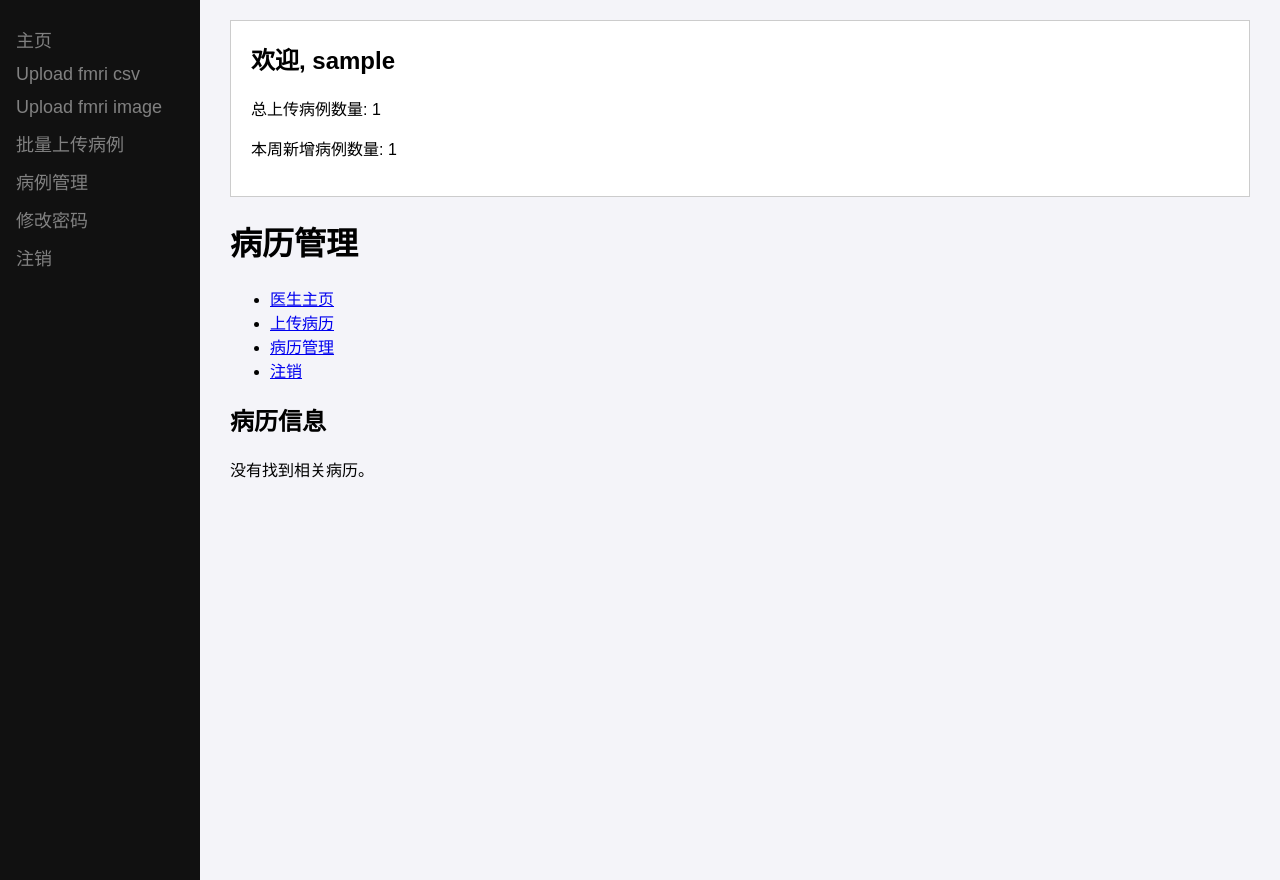
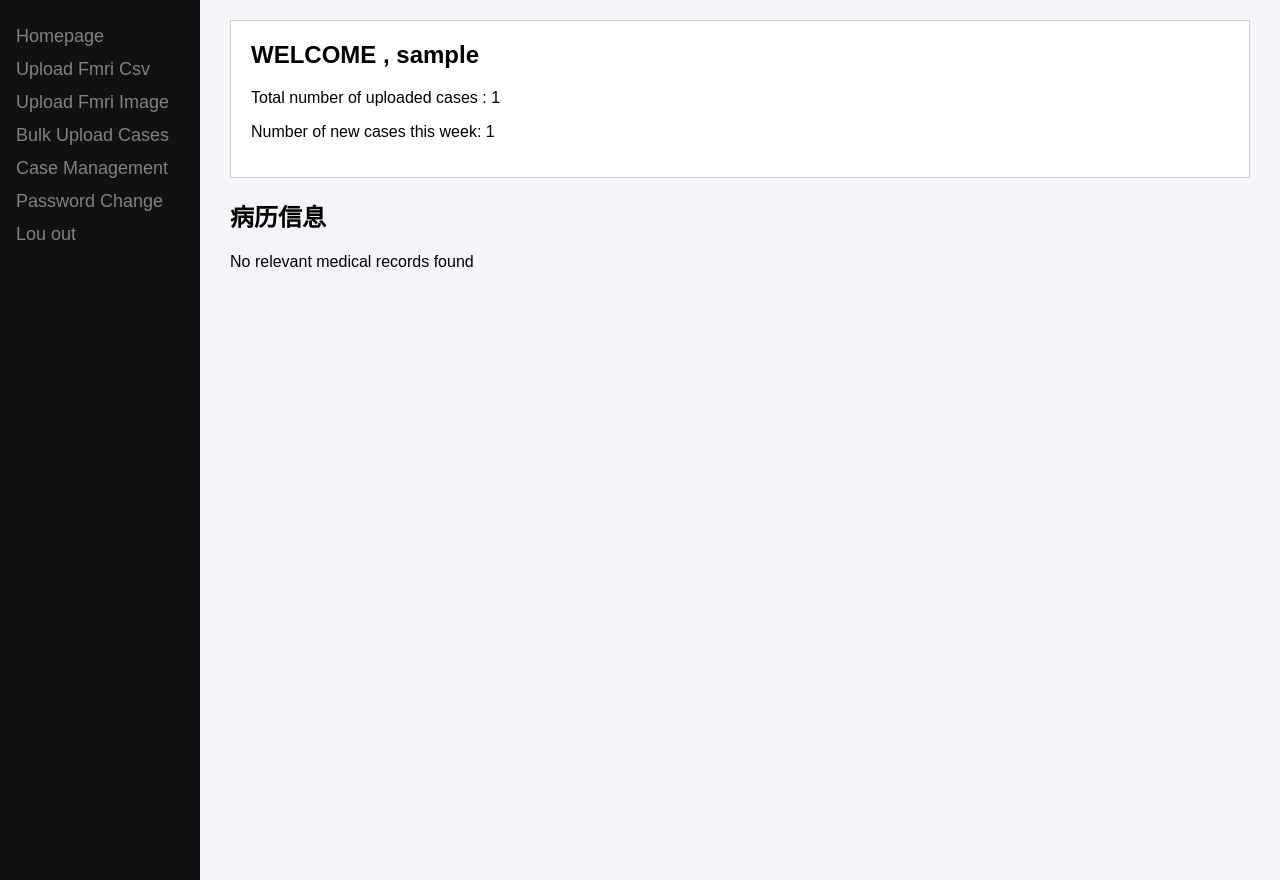
Before and after one commit to kaigegao/asd-website, a Flask app: page /view_cases in a window 1280 px wide. Run offline with Flask 3, Linux system fonts and the light colour scheme; the visitor is signed in with stand-in values (Sample User, id 1); parts of the project's set-up code (start-up, migrations or seed data) failed here and were passed over.

Commit message:
1.7 v1.1

```diff
--- a/app.py
+++ b/app.py
@@ -3,7 +3,7 @@ import datetime
 from datetime import datetime, timedelta
 import logging
 import pandas as pd
-from flask import Flask, render_template, request, redirect, url_for, flash, session, jsonify
+from flask import Flask, render_template, request, redirect, url_for, flash, session, jsonify, send_file
 from werkzeug.utils import secure_filename
 import zipfile
 import csv
@@ -13,25 +13,19 @@ import numpy as np
 from models.MyModel import MyModel  # Ensure this import matches your directory structure
 from flask_cors import CORS
 
-from nilearn import datasets
+
 from nilearn.image import load_img
 from nilearn import masking
 from nilearn.image import resample_to_img
 from nilearn.input_data import NiftiLabelsMasker
-from flask import Flask, send_file
 from nilearn import plotting, datasets
 from nilearn import image
-import matplotlib.pyplot as plt
-import plotly.graph_objects as go
-import plotly.io as pio
-import numpy as np
-import matplotlib.pyplot as plt
+import nibabel as nib
 import matplotlib
-import plotly.express as px
-from mpl_toolkits.mplot3d import Axes3D
+
 matplotlib.use("TkAgg")
 
-import nibabel as nib
+
 app = Flask(__name__)
 app.secret_key = 'supersecretkey'
 CORS(app)
@@ -306,7 +300,7 @@ def upload_image_files():
             file_path = os.path.join(app.config.get("UPLOAD_FOLDER"), filename)
 
             file.save(file_path)
-            # convert_fmri_image_to_timeseries(file_path, filename2, app.config.get("UPLOAD_FOLDER"))
+            convert_fmri_image_to_timeseries(file_path, filename2, app.config.get("UPLOAD_FOLDER"))
             data = {
                 'age': request.form.get("age"),
                 'gender': request.form.get("gender"),
@@ -350,9 +344,9 @@ def upload_image_files():
     return render_template('image_upload.html')
 
 def convert_fmri_image_to_timeseries(image_path, file_name, fmri_save_path):
-    print("11111111111")
+
     dataset = datasets.fetch_atlas_aal()
-    print("2222222222222")
+
     atlas_filename = dataset.maps
     labels = dataset.labels
     fMRIData = load_img(image_path)
@@ -459,12 +453,20 @@ def delete_case(case_id):
         # 删除fmri.image对应的文件（如果存在）
         if pd.notna(fmri_image):
             fmri_image_path = os.path.join(app.config.get("UPLOAD_FOLDER"), fmri_image)
-            os.remove(fmri_image_path)
+            if os.path.exists(fmri_image_path):
+                os.remove(fmri_image_path)
+                print(f"已删除文件: {fmri_image_path}")
+            else:
+                print(f"文件不存在: {fmri_image_path}")
 
         # # # 删除file列对应的文件（如果存在）
         if pd.notna(file_value) :
             csv_file_path = os.path.join(app.config.get("UPLOAD_FOLDER"), file_value)
-            os.remove(csv_file_path)
+            if os.path.exists(csv_file_path):
+                os.remove(csv_file_path)
+                print(f"已删除文件: {csv_file_path}")
+            else:
+                print(f"文件不存在: {csv_file_path}")
         # 删除对应的行
         df_updated = df_final[df_final['caseId'] != case_id]
 
@@ -543,29 +545,16 @@ def get_nii_data(filename):
 def get_brain_image():
     # 加载示例图像
     brain_index = int(request.args.get('index'))
-    img = load_img("./sub-28741_ses-1_task-rest_run-1_bold.nii.gz")
+    print(brain_index)
+    file_path = os.path.join(app.config['UPLOAD_FOLDER'], request.args.get('filename'))
+    img = load_img(file_path)
     first_volume = image.index_img(img, brain_index)
-    data = first_volume.dataobj
-
-    # theta = np.linspace(0, 2 * np.pi, 100)
-    # phi = np.linspace(0, np.pi, 100)
-    # theta, phi = np.meshgrid(theta, phi)
-    # x = np.sin(phi) * np.cos(theta)
-    # y = np.sin(phi) * np.sin(theta)
-    # z = np.cos(phi)
-    #
-    # # 创建 3D 图形
-    # fig = plt.figure()
-    # ax = fig.add_subplot(111, projection='3d')
-    # ax.plot_surface(x, y, z, color='skyblue')
 
     # 创建交互式视图
     html_view = plotting.view_img(first_volume)
-    # fig_plotly = go.Figure(data=go.Scatter(x=x, y=y, z=z, mode='lines'))# 保存为HTML文件
-    # pio.write_html(fig, 'plot.html')
 
     html_view.save_as_html("brain_image.html")
-    # 返回HTML文件
+
     return send_file("brain_image.html", mimetype='text/html')
 
 
--- a/case1.csv
+++ /dev/null
@@ -1,2 +0,0 @@
-a,b,c,d,e
-1,2,3,4,5
--- a/case2.csv
+++ /dev/null
@@ -1,2 +0,0 @@
-a,b,c,d,e
-1,2,3,4,5
--- a/cases_save_file.csv
+++ b/cases_save_file.csv
@@ -1 +1,4 @@
 caseId,age,gender,name,fmri.image,file,uploadDate,diagnosis,risk,doctor
+0,18,male,name,,ASD_Subject_01.csv,2025-01-08 20:03:02,ASD,0.88888,qqq
+1,18,male,name,,ASD_Subject_02.csv,2025-01-08 20:05:16,ASD,0.88888,qqq
+2,18,male,name,sub-28741_ses-1_task-rest_run-1_bold.nii.gz,sub-28741_ses-1_task-rest_run-1_bold_timeseries.csv,2025-01-08 20:05:37,ASD,0.88888,qqq
--- a/templates/doctor_dashboard2.html
+++ b/templates/doctor_dashboard2.html
@@ -50,21 +50,21 @@
 </head>
 <body>
     <div class="sidebar">
-        <a href="/">主页</a>
-        <a href="/upload_case">Upload fmri csv</a>
-        <a href="/fmri_image_upload">Upload fmri image</a>
-        <a href="/bulk_upload">批量上传病例</a>
-        <a href="{{url_for('view_cases')}}">病例管理</a>
-        <a href="/change_password">修改密码</a>
-        <a href="/logout">注销</a>
+        <a href="/">Homepage</a>
+        <a href="/upload_case">Upload Fmri Csv</a>
+        <a href="/fmri_image_upload">Upload Fmri Image</a>
+        <a href="/bulk_upload">Bulk Upload Cases</a>
+        <a href="{{url_for('view_cases')}}">Case Management</a>
+        <a href="/change_password">Password Change</a>
+        <a href="/logout">Lou out</a>
 
     </div>
 
     <div class="main-content" id="content">
         <div class="stats">
-            <h2>欢迎, {{ session['username'] }}</h2>
-            <p>总上传病例数量: {{ session["total_cases"] }}</p>
-            <p>本周新增病例数量: {{ session["weekly_new_cases"] }}</p>
+            <h2>WELCOME , {{ session['username'] }}</h2>
+            <p>Total number of uploaded cases : {{ session["total_cases"] }}</p>
+            <p>Number of new cases this week: {{ session["weekly_new_cases"] }}</p>
         </div>
         {% block content %}
         {% endblock %}
--- a/templates/view_cases.html
+++ b/templates/view_cases.html
@@ -26,16 +26,16 @@
 
 {% block content %}
 <body>
-    <h1>病历管理</h1>
-    <nav>
-        <ul>
-            <li><a href="{{ url_for('doctor_dashboard') }}">医生主页</a></li>
-            <li><a href="{{ url_for('upload_case') }}">上传病历</a></li>
-            <li><a href="{{ url_for('view_cases') }}">病历管理</a></li>
+<!--    <h1>病历管理</h1>-->
+<!--    <nav>-->
+<!--        <ul>-->
+<!--            <li><a href="{{ url_for('doctor_dashboard') }}">医生主页</a></li>-->
+<!--            <li><a href="{{ url_for('upload_case') }}">上传病历</a></li>-->
+<!--            <li><a href="{{ url_for('view_cases') }}">病历管理</a></li>-->
 
-            <li><a href="{{ url_for('logout') }}">注销</a></li>
-        </ul>
-    </nav>
+<!--            <li><a href="{{ url_for('logout') }}">注销</a></li>-->
+<!--        </ul>-->
+<!--    </nav>-->
 {% for filename, table_html in records %}
     <h2>{{ filename }}</h2>
     {% if filtered_df is defined and not filtered_df.empty %}
@@ -45,7 +45,7 @@
                     {% for col in filtered_df.columns %}
                         <th>{{ col }}</th>
                     {% endfor %}
-                    <th>操作</th> <!-- 新增一列用于放置删除按钮 -->
+                    <th>Opration</th> <!-- 新增一列用于放置删除按钮 -->
                 </tr>
             </thead>
             <tbody>
@@ -55,8 +55,8 @@
                             <td>{% if col == 'caseId' %}<a href="{{ url_for('case_detail', case_id=row[col]) }}">{{ row[col] }}</a>{% else %}{{ row[col] }}{% endif %}</td>
                         {% endfor %}
                         <td>
-                            <form action="{{ url_for('delete_case', case_id=row['caseId']) }}" method="POST" onsubmit="return confirm('确定要删除此病历吗？')">
-                                <button type="submit" class="btn btn-danger">删除</button>
+                            <form action="{{ url_for('delete_case', case_id=row['caseId']) }}" method="POST" onsubmit="return confirm('Are you sure you want to delete this medical record?？')">
+                                <button type="submit" class="btn btn-danger">Delete</button>
                             </form>
                         </td>
                     </tr>
@@ -64,7 +64,7 @@
             </tbody>
         </table>
     {% else %}
-        <p>没有找到相关病历。</p>
+        <p>No relevant medical records found</p>
     {% endif %}
 {% endfor %}
 </body>
```
Also changed, not shown: templates/case_detail.html (+19 -21 lines), templates/image_upload.html (+5 -5 lines), templates/upload_case.html (+5 -5 lines).
